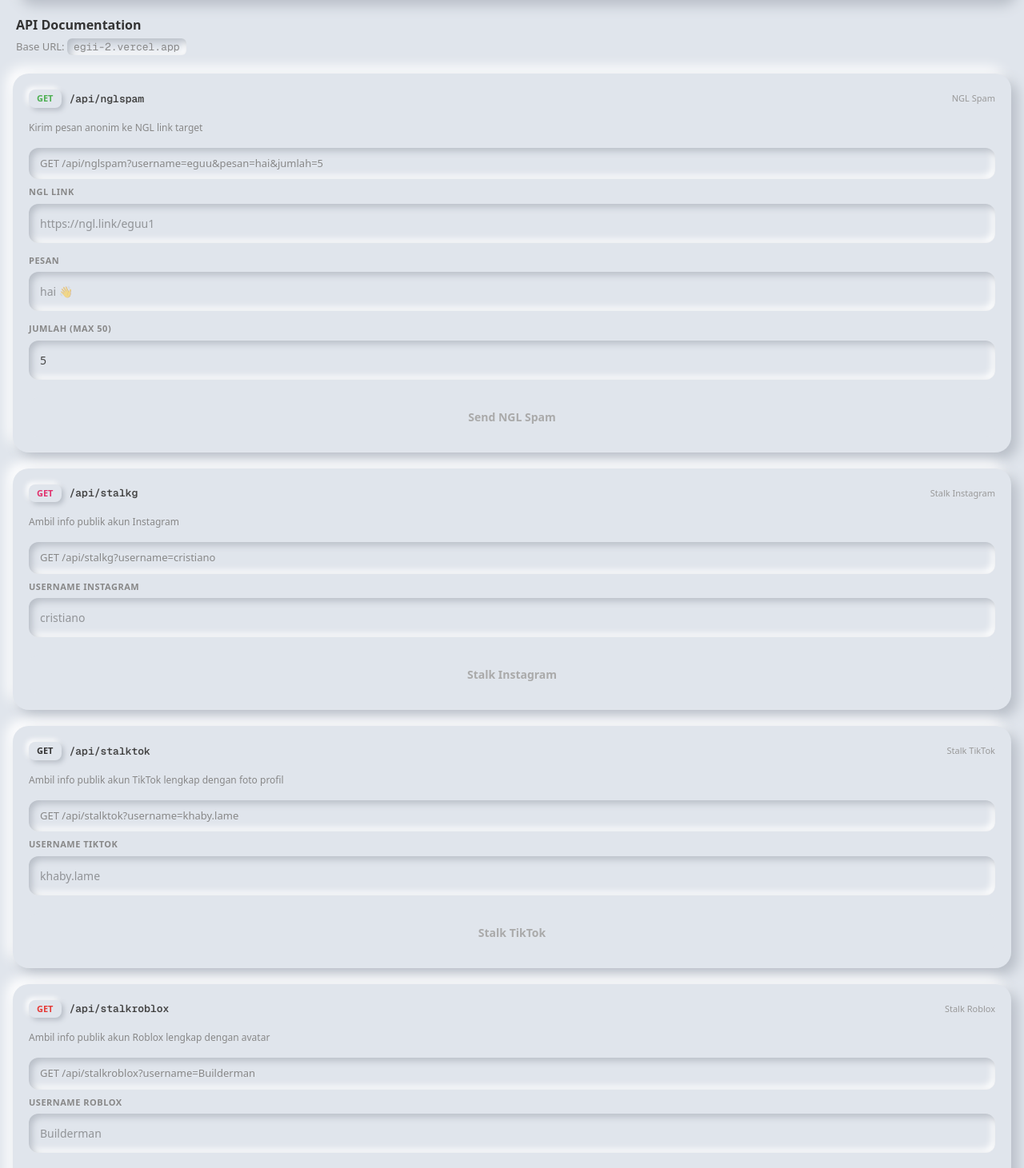
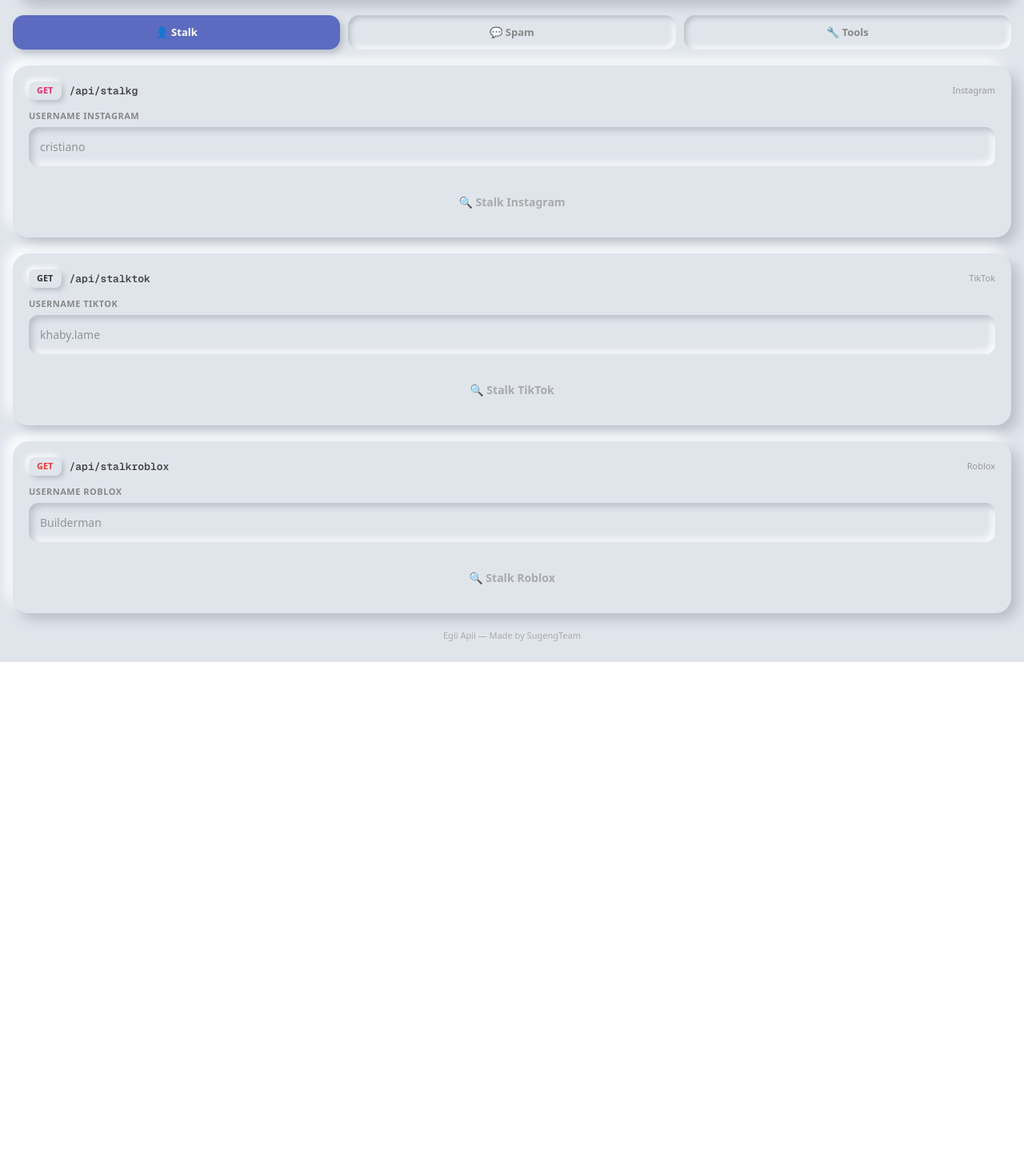
Before and after one commit to egialghazy18-rgb/egii-apii, a Next.js app: page / in a window 1280 px wide. Shown: the part 109-1570 px from the top of the page at 80% size. After the commit the page ends 937 px from the top, so only its background shows below. Built offline with nearby package versions, Linux system fonts and the light colour scheme.

Commit message:
tab navigation + fix roblox date

```diff
--- a/app/page.tsx
+++ b/app/page.tsx
@@ -1,35 +1,9 @@
 'use client'
 import { useState } from 'react'
 
-const neu = {
-  background: '#e0e5ec',
-  borderRadius: '20px',
-  padding: '20px',
-  boxShadow: '8px 8px 16px #b8bec7, -8px -8px 16px #ffffff',
-  marginBottom: '20px',
-} as React.CSSProperties
-
-const neu2 = {
-  background: '#e0e5ec',
-  boxShadow: 'inset 4px 4px 8px #b8bec7, inset -4px -4px 8px #ffffff',
-  borderRadius: '12px',
-  padding: '10px 14px',
-  fontSize: '13px',
-  color: '#888',
-  marginBottom: '8px',
-} as React.CSSProperties
-
-const neuInput = {
-  background: '#e0e5ec',
-  boxShadow: 'inset 4px 4px 8px #b8bec7, inset -4px -4px 8px #ffffff',
-  borderRadius: '12px',
-  padding: '14px',
-  fontSize: '14px',
-  color: '#444',
-  outline: 'none',
-  border: 'none',
-  width: '100%',
-} as React.CSSProperties
+const neu = { background: '#e0e5ec', borderRadius: '20px', padding: '20px', boxShadow: '8px 8px 16px #b8bec7, -8px -8px 16px #ffffff', marginBottom: '20px' } as React.CSSProperties
+const neu2 = { background: '#e0e5ec', boxShadow: 'inset 4px 4px 8px #b8bec7, inset -4px -4px 8px #ffffff', borderRadius: '12px', padding: '10px 14px', fontSize: '13px', color: '#888', marginBottom: '8px' } as React.CSSProperties
+const neuInput = { background: '#e0e5ec', boxShadow: 'inset 4px 4px 8px #b8bec7, inset -4px -4px 8px #ffffff', borderRadius: '12px', padding: '14px', fontSize: '14px', color: '#444', outline: 'none', border: 'none', width: '100%' } as React.CSSProperties
 
 function Btn({ onClick, disabled, loading, label, color }: any) {
   return (
@@ -64,7 +38,7 @@
       <div style={{ color: '#888', fontSize: '12px', marginBottom: '4px' }}>@{d.username}</div>
       {d.is_private && <div style={{ color: '#f44', fontSize: '11px' }}>🔒 Private</div>}
       {d.bio && <div style={{ fontSize: '12px', color: '#555', marginBottom: '8px' }}>{d.bio}</div>}
-      <div style={{ display: 'flex', justifyContent: 'space-around', marginBottom: '8px' }}>
+      <div style={{ display: 'flex', justifyContent: 'space-around', margin: '10px 0' }}>
         {[{val: d.followers, label: 'Followers'},{val: d.following, label: 'Following'},{val: d.posts, label: 'Posts'}].map(({val,label}) => (
           <div key={label} style={{ textAlign: 'center' }}>
             <div style={{ fontWeight: '700', color: '#E1306C' }}>{val}</div>
@@ -106,7 +80,7 @@
       {d.profile_pic && <img src={d.profile_pic} alt="avatar" style={{ width: '80px', height: '80px', borderRadius: '50%', objectFit: 'cover', marginBottom: '10px', boxShadow: '4px 4px 8px #b8bec7' }} onError={(e: any) => e.target.style.display = 'none'} />}
       <div style={{ fontWeight: '700', fontSize: '15px', color: '#333' }}>{d.display_name} {d.is_verified && '✅'}</div>
       <div style={{ color: '#888', fontSize: '12px', marginBottom: '4px' }}>@{d.username}</div>
-      {d.is_banned && <div style={{ color: '#f44', fontSize: '11px', marginBottom: '4px' }}>🔨 Banned</div>}
+      {d.is_banned && <div style={{ color: '#f44', fontSize: '11px', marginBottom: '4px' }}>🔨 Akun Dibanned</div>}
       {d.bio && <div style={{ fontSize: '12px', color: '#555', margin: '8px 0', fontStyle: 'italic' }}>{d.bio}</div>}
       <div style={{ display: 'grid', gridTemplateColumns: '1fr 1fr 1fr', gap: '8px', margin: '10px 0' }}>
         {[{val: d.friends, label: 'Friends'},{val: d.followers, label: 'Followers'},{val: d.following, label: 'Following'}].map(({val,label}) => (
@@ -116,7 +90,7 @@
           </div>
         ))}
       </div>
-      <div style={{ fontSize: '11px', color: '#888', marginBottom: '8px' }}>📅 {d.created}</div>
+      <div style={{ fontSize: '12px', color: '#888', marginBottom: '8px' }}>📅 Bergabung pada {d.created}</div>
       <a href={d.profile_url} target="_blank" style={{ color: '#e53935', fontWeight: '700', textDecoration: 'none' }}>🎮 Buka Profil Roblox</a>
     </div>
   )
@@ -132,6 +106,8 @@
 }
 
 export default function Home() {
+  const [activeTab, setActiveTab] = useState('stalk')
+
   const [nglUrl, setNglUrl] = useState('')
   const [nglPesan, setNglPesan] = useState('')
   const [nglJumlah, setNglJumlah] = useState('5')
@@ -189,8 +165,15 @@
     setWaResult(await res.json()); setWaLoading(false)
   }
 
+  const tabs = [
+    { id: 'stalk', label: '👤 Stalk', color: '#5c6bc0' },
+    { id: 'spam', label: '💬 Spam', color: '#4CAF50' },
+    { id: 'tools', label: '🔧 Tools', color: '#25D366' },
+  ]
+
   return (
     <main style={{ minHeight: '100vh', background: '#e0e5ec', fontFamily: 'system-ui, sans-serif', padding: '24px 16px' }}>
+      {/* Header */}
       <div style={{ ...neu, display: 'flex', alignItems: 'center', justifyContent: 'space-between' }}>
         <div>
           <div style={{ fontWeight: '700', fontSize: '18px', color: '#333' }}>Egii Apii</div>
@@ -199,21 +182,84 @@
         <div style={{ fontSize: '11px', color: '#888' }}>v1.0.0</div>
       </div>
 
-      <div style={{ marginBottom: '24px', paddingLeft: '4px' }}>
-        <h1 style={{ fontWeight: '700', margin: '0 0 6px', color: '#333' }}>API Documentation</h1>
-        <p style={{ fontSize: '13px', color: '#888', margin: 0 }}>Base URL: <code style={{ ...neu2, display: 'inline', padding: '2px 8px', borderRadius: '6px' }}>egii-2.vercel.app</code></p>
+      {/* Tab Nav */}
+      <div style={{ display: 'grid', gridTemplateColumns: '1fr 1fr 1fr', gap: '10px', marginBottom: '20px' }}>
+        {tabs.map(t => (
+          <button key={t.id} onClick={() => setActiveTab(t.id)} style={{ background: activeTab === t.id ? t.color : '#e0e5ec', color: activeTab === t.id ? '#fff' : '#888', border: 'none', borderRadius: '14px', padding: '12px 4px', fontWeight: '700', fontSize: '13px', cursor: 'pointer', boxShadow: activeTab === t.id ? '4px 4px 8px #b8bec7' : 'inset 3px 3px 6px #b8bec7, inset -3px -3px 6px #ffffff', transition: 'all 0.2s' }}>
+            {t.label}
+          </button>
+        ))}
       </div>
 
-      {/* NGL */}
+      {/* STALK TAB */}
+      {activeTab === 'stalk' && (
+        <>
+          {/* IG */}
           <div style={neu}>
-        <div style={{ display: 'flex', alignItems: 'center', gap: '10px', marginBottom: '16px' }}>
+            <div style={{ display: 'flex', alignItems: 'center', gap: '10px', marginBottom: '12px' }}>
+              <div style={{ background: '#e0e5ec', boxShadow: '3px 3px 6px #b8bec7, -3px -3px 6px #ffffff', borderRadius: '8px', padding: '3px 10px', fontSize: '11px', fontWeight: '700', color: '#E1306C' }}>GET</div>
+              <code style={{ fontSize: '13px', color: '#444', fontWeight: '600' }}>/api/stalkg</code>
+              <span style={{ marginLeft: 'auto', fontSize: '11px', color: '#999' }}>Instagram</span>
+            </div>
+            <div style={{ display: 'flex', flexDirection: 'column', gap: '12px' }}>
+              <div>
+                <label style={{ fontSize: '11px', color: '#888', display: 'block', marginBottom: '6px', fontWeight: '600', letterSpacing: '0.5px' }}>USERNAME INSTAGRAM</label>
+                <input style={neuInput} placeholder="cristiano" value={igUser} onChange={e => setIgUser(e.target.value)} />
+              </div>
+              <Btn onClick={handleIg} disabled={igLoading || !igUser} loading={igLoading} label="🔍 Stalk Instagram" color="#E1306C" />
+              <IgCard data={igResult} />
+              <ErrorCard data={igResult} />
+            </div>
+          </div>
+
+          {/* TikTok */}
+          <div style={neu}>
+            <div style={{ display: 'flex', alignItems: 'center', gap: '10px', marginBottom: '12px' }}>
+              <div style={{ background: '#e0e5ec', boxShadow: '3px 3px 6px #b8bec7, -3px -3px 6px #ffffff', borderRadius: '8px', padding: '3px 10px', fontSize: '11px', fontWeight: '700', color: '#333' }}>GET</div>
+              <code style={{ fontSize: '13px', color: '#444', fontWeight: '600' }}>/api/stalktok</code>
+              <span style={{ marginLeft: 'auto', fontSize: '11px', color: '#999' }}>TikTok</span>
+            </div>
+            <div style={{ display: 'flex', flexDirection: 'column', gap: '12px' }}>
+              <div>
+                <label style={{ fontSize: '11px', color: '#888', display: 'block', marginBottom: '6px', fontWeight: '600', letterSpacing: '0.5px' }}>USERNAME TIKTOK</label>
+                <input style={neuInput} placeholder="khaby.lame" value={tokUser} onChange={e => setTokUser(e.target.value)} />
+              </div>
+              <Btn onClick={handleTok} disabled={tokLoading || !tokUser} loading={tokLoading} label="🔍 Stalk TikTok" color="#333" />
+              <TokCard data={tokResult} />
+              <ErrorCard data={tokResult} />
+            </div>
+          </div>
+
+          {/* Roblox */}
+          <div style={neu}>
+            <div style={{ display: 'flex', alignItems: 'center', gap: '10px', marginBottom: '12px' }}>
+              <div style={{ background: '#e0e5ec', boxShadow: '3px 3px 6px #b8bec7, -3px -3px 6px #ffffff', borderRadius: '8px', padding: '3px 10px', fontSize: '11px', fontWeight: '700', color: '#e53935' }}>GET</div>
+              <code style={{ fontSize: '13px', color: '#444', fontWeight: '600' }}>/api/stalkroblox</code>
+              <span style={{ marginLeft: 'auto', fontSize: '11px', color: '#999' }}>Roblox</span>
+            </div>
+            <div style={{ display: 'flex', flexDirection: 'column', gap: '12px' }}>
+              <div>
+                <label style={{ fontSize: '11px', color: '#888', display: 'block', marginBottom: '6px', fontWeight: '600', letterSpacing: '0.5px' }}>USERNAME ROBLOX</label>
+                <input style={neuInput} placeholder="Builderman" value={robloxUser} onChange={e => setRobloxUser(e.target.value)} />
+              </div>
+              <Btn onClick={handleRoblox} disabled={robloxLoading || !robloxUser} loading={robloxLoading} label="🔍 Stalk Roblox" color="#e53935" />
+              <RobloxCard data={robloxResult} />
+              <ErrorCard data={robloxResult} />
+            </div>
+          </div>
+        </>
+      )}
+
+      {/* SPAM TAB */}
+      {activeTab === 'spam' && (
+        <div style={neu}>
+          <div style={{ display: 'flex', alignItems: 'center', gap: '10px', marginBottom: '12px' }}>
             <div style={{ background: '#e0e5ec', boxShadow: '3px 3px 6px #b8bec7, -3px -3px 6px #ffffff', borderRadius: '8px', padding: '3px 10px', fontSize: '11px', fontWeight: '700', color: '#4CAF50' }}>GET</div>
             <code style={{ fontSize: '13px', color: '#444', fontWeight: '600' }}>/api/nglspam</code>
             <span style={{ marginLeft: 'auto', fontSize: '11px', color: '#999' }}>NGL Spam</span>
           </div>
           <p style={{ fontSize: '12px', color: '#888', marginBottom: '16px' }}>Kirim pesan anonim ke NGL link target</p>
-        <div style={neu2}>GET /api/nglspam?username=eguu&pesan=hai&jumlah=5</div>
-        <div style={{ display: 'flex', flexDirection: 'column', gap: '14px' }}>
+          <div style={{ display: 'flex', flexDirection: 'column', gap: '12px' }}>
             <div>
               <label style={{ fontSize: '11px', color: '#888', display: 'block', marginBottom: '6px', fontWeight: '600', letterSpacing: '0.5px' }}>NGL LINK</label>
               <input style={neuInput} placeholder="https://ngl.link/eguu1" value={nglUrl} onChange={e => setNglUrl(e.target.value)} />
@@ -227,90 +273,32 @@
               <label style={{ fontSize: '11px', color: '#888', display: 'block', marginBottom: '6px', fontWeight: '600', letterSpacing: '0.5px' }}>JUMLAH (MAX 50)</label>
               <input style={neuInput} type="number" placeholder="5" value={nglJumlah} onChange={e => setNglJumlah(e.target.value)} />
             </div>
-          <Btn onClick={handleNgl} disabled={nglLoading || !nglUrl || !nglPesan} loading={nglLoading} label="Send NGL Spam" color="#4CAF50" />
+            <Btn onClick={handleNgl} disabled={nglLoading || !nglUrl || !nglPesan} loading={nglLoading} label="📨 Send NGL Spam" color="#4CAF50" />
             {nglResult && <div style={neu2}><pre style={{ fontSize: '12px', color: '#4CAF50', margin: 0, overflow: 'auto' }}>{JSON.stringify(nglResult, null, 2)}</pre></div>}
           </div>
         </div>
+      )}
 
-      {/* IG */}
+      {/* TOOLS TAB */}
+      {activeTab === 'tools' && (
         <div style={neu}>
-        <div style={{ display: 'flex', alignItems: 'center', gap: '10px', marginBottom: '16px' }}>
-          <div style={{ background: '#e0e5ec', boxShadow: '3px 3px 6px #b8bec7, -3px -3px 6px #ffffff', borderRadius: '8px', padding: '3px 10px', fontSize: '11px', fontWeight: '700', color: '#E1306C' }}>GET</div>
-          <code style={{ fontSize: '13px', color: '#444', fontWeight: '600' }}>/api/stalkg</code>
-          <span style={{ marginLeft: 'auto', fontSize: '11px', color: '#999' }}>Stalk Instagram</span>
-        </div>
-        <p style={{ fontSize: '12px', color: '#888', marginBottom: '16px' }}>Ambil info publik akun Instagram</p>
-        <div style={neu2}>GET /api/stalkg?username=cristiano</div>
-        <div style={{ display: 'flex', flexDirection: 'column', gap: '14px' }}>
-          <div>
-            <label style={{ fontSize: '11px', color: '#888', display: 'block', marginBottom: '6px', fontWeight: '600', letterSpacing: '0.5px' }}>USERNAME INSTAGRAM</label>
-            <input style={neuInput} placeholder="cristiano" value={igUser} onChange={e => setIgUser(e.target.value)} />
-          </div>
-          <Btn onClick={handleIg} disabled={igLoading || !igUser} loading={igLoading} label="Stalk Instagram" color="#E1306C" />
-          <IgCard data={igResult} />
-          <ErrorCard data={igResult} />
-        </div>
-      </div>
-
-      {/* TikTok */}
-      <div style={neu}>
-        <div style={{ display: 'flex', alignItems: 'center', gap: '10px', marginBottom: '16px' }}>
-          <div style={{ background: '#e0e5ec', boxShadow: '3px 3px 6px #b8bec7, -3px -3px 6px #ffffff', borderRadius: '8px', padding: '3px 10px', fontSize: '11px', fontWeight: '700', color: '#333' }}>GET</div>
-          <code style={{ fontSize: '13px', color: '#444', fontWeight: '600' }}>/api/stalktok</code>
-          <span style={{ marginLeft: 'auto', fontSize: '11px', color: '#999' }}>Stalk TikTok</span>
-        </div>
-        <p style={{ fontSize: '12px', color: '#888', marginBottom: '16px' }}>Ambil info publik akun TikTok lengkap dengan foto profil</p>
-        <div style={neu2}>GET /api/stalktok?username=khaby.lame</div>
-        <div style={{ display: 'flex', flexDirection: 'column', gap: '14px' }}>
-          <div>
-            <label style={{ fontSize: '11px', color: '#888', display: 'block', marginBottom: '6px', fontWeight: '600', letterSpacing: '0.5px' }}>USERNAME TIKTOK</label>
-            <input style={neuInput} placeholder="khaby.lame" value={tokUser} onChange={e => setTokUser(e.target.value)} />
-          </div>
-          <Btn onClick={handleTok} disabled={tokLoading || !tokUser} loading={tokLoading} label="Stalk TikTok" color="#333" />
-          <TokCard data={tokResult} />
-          <ErrorCard data={tokResult} />
-        </div>
-      </div>
-
-      {/* Roblox */}
-      <div style={neu}>
-        <div style={{ display: 'flex', alignItems: 'center', gap: '10px', marginBottom: '16px' }}>
-          <div style={{ background: '#e0e5ec', boxShadow: '3px 3px 6px #b8bec7, -3px -3px 6px #ffffff', borderRadius: '8px', padding: '3px 10px', fontSize: '11px', fontWeight: '700', color: '#e53935' }}>GET</div>
-          <code style={{ fontSize: '13px', color: '#444', fontWeight: '600' }}>/api/stalkroblox</code>
-          <span style={{ marginLeft: 'auto', fontSize: '11px', color: '#999' }}>Stalk Roblox</span>
-        </div>
-        <p style={{ fontSize: '12px', color: '#888', marginBottom: '16px' }}>Ambil info publik akun Roblox lengkap dengan avatar</p>
-        <div style={neu2}>GET /api/stalkroblox?username=Builderman</div>
-        <div style={{ display: 'flex', flexDirection: 'column', gap: '14px' }}>
-          <div>
-            <label style={{ fontSize: '11px', color: '#888', display: 'block', marginBottom: '6px', fontWeight: '600', letterSpacing: '0.5px' }}>USERNAME ROBLOX</label>
-            <input style={neuInput} placeholder="Builderman" value={robloxUser} onChange={e => setRobloxUser(e.target.value)} />
-          </div>
-          <Btn onClick={handleRoblox} disabled={robloxLoading || !robloxUser} loading={robloxLoading} label="Stalk Roblox" color="#e53935" />
-          <RobloxCard data={robloxResult} />
-          <ErrorCard data={robloxResult} />
-        </div>
-      </div>
-
-      {/* WA */}
-      <div style={neu}>
-        <div style={{ display: 'flex', alignItems: 'center', gap: '10px', marginBottom: '16px' }}>
+          <div style={{ display: 'flex', alignItems: 'center', gap: '10px', marginBottom: '12px' }}>
             <div style={{ background: '#e0e5ec', boxShadow: '3px 3px 6px #b8bec7, -3px -3px 6px #ffffff', borderRadius: '8px', padding: '3px 10px', fontSize: '11px', fontWeight: '700', color: '#25D366' }}>GET</div>
             <code style={{ fontSize: '13px', color: '#444', fontWeight: '600' }}>/api/wacheck</code>
             <span style={{ marginLeft: 'auto', fontSize: '11px', color: '#999' }}>WA Check</span>
           </div>
           <p style={{ fontSize: '12px', color: '#888', marginBottom: '16px' }}>Cek nomor HP aktif di WhatsApp atau tidak</p>
-        <div style={neu2}>GET /api/wacheck?phone=08xxxxxxxxxx</div>
-        <div style={{ display: 'flex', flexDirection: 'column', gap: '14px' }}>
+          <div style={{ display: 'flex', flexDirection: 'column', gap: '12px' }}>
             <div>
               <label style={{ fontSize: '11px', color: '#888', display: 'block', marginBottom: '6px', fontWeight: '600', letterSpacing: '0.5px' }}>NOMOR HP</label>
               <input style={neuInput} placeholder="08xxxxxxxxxx" value={waPhone} onChange={e => setWaPhone(e.target.value)} />
             </div>
-          <Btn onClick={handleWa} disabled={waLoading || !waPhone} loading={waLoading} label="Check WhatsApp" color="#25D366" />
+            <Btn onClick={handleWa} disabled={waLoading || !waPhone} loading={waLoading} label="✅ Check WhatsApp" color="#25D366" />
             <WaCard data={waResult} />
             <ErrorCard data={waResult} />
           </div>
         </div>
+      )}
 
       <p style={{ textAlign: 'center', fontSize: '11px', color: '#aaa', marginTop: '8px' }}>Egii Apii — Made by SugengTeam</p>
     </main>
```
Lines whose indentation alone changed are shown as unchanged.
